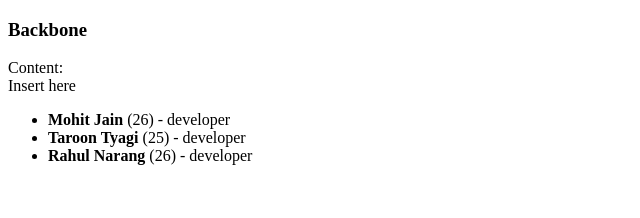
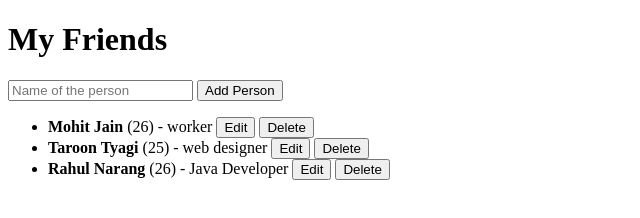
Before and after one commit to trunglt/local.backbone, a plain HTML site: page index.html in a window 1280 px wide. Shown: the whole page, without its empty margins (0-640 px from the left). Drawn offline with nearby package versions, Linux system fonts and the light colour scheme.

Commit message:
backbone first tutorial

```diff
--- a/index.html
+++ b/index.html
@@ -1,20 +1,24 @@
 <!DOCTYPE html>
 <html>
 <head>
-	<meta charset="ISO-8859-1">
-	<title>Insert title here</title>
-	<script src='js/underscore.js'></script>
-	<script src="//ajax.googleapis.com/ajax/libs/jquery/1.10.2/jquery.min.js"></script>
-	<script src='js/backbone.js'></script>
+	<meta charset="utf-8">
+	<title></title>
 </head>
 <body>
-<h3>Backbone</h3>
-<script id="personTemplate" type="text/x-underscore-template">
-    <strong><%= name %></strong> (<%= age %>) - <%= title %>
+	<h1>My Friends</h1>
+	<form id="addPerson" action="">
+			<input type="text" placeholder="Name of the person">
+			<input type="submit" value="Add Person">
+	</form>
+<script id="personTemplate" type="text/template">
+	<span><strong><%= name %></strong> (<%= age %>) - <%= occupation %></span>
+	<button class="edit">Edit</button>
+	<button class="delete">Delete</button>
 </script>
-<div>Content:</div>
-<div id='viewtemplate'>Insert here</div>
-<script src='js/main.js'></script>
 
+<script src="js/underscore.js"></script>
+<script src="//ajax.googleapis.com/ajax/libs/jquery/1.10.2/jquery.min.js"></script>
+<script src="js/backbone.js"></script>
+<script src="js/main.js"></script>
 </body>
 </html>
--- a/js/main.js
+++ b/js/main.js
@@ -1,66 +1,119 @@
-(function(){
+(function() {
 
 window.App = {
 	Models: {},
 	Collections: {},
-    Views: {}
+	Views: {},
+	Router: {}
 };
 
-window.template = function(id){
-    return _.template( $('#' + id).html());
+window.template = function(id) {
+	return _.template( $('#' + id).html() );
 };
 
-
-App.Models.Person = Backbone.Model.extend({
-	defaults: {
-		title: 'developer',
-		age: 29,
-		name: 'trunglt'
+// Router
+App.Router = Backbone.Router.extend({
+	routers: {
+		'': 'index'
 	},
-    setTitle: function(newTitle) {
-        this.set({ title: newTitle });
-    },
-    setLocation: function(newLoc) {
-        this.set({ location: newLoc });
+	index: function(){
+		$(document.boy).append('Index route has been called');
 	}
 });
 
+// Person Model
+App.Models.Person = Backbone.Model.extend({
+	defaults: {
+		name: 'Guest User',
+		age: 30,
+		occupation: 'worker'
+	}
+});
+
+// A List of People
+App.Collections.People = Backbone.Collection.extend({
+	model: App.Models.Person
+});
+
+
+// View for all people
+App.Views.People = Backbone.View.extend({
+	tagName: 'ul',
+
+	initialize: function() {
+		this.collection.on('add', this.addOne, this);
+	},
+
+	render: function() {
+		this.collection.each(this.addOne, this);
+
+		return this;
+	},
+
+	addOne: function(person) {
+		var personView = new App.Views.Person({ model: person });
+		this.$el.append(personView.render().el);
+	}
+});
+
+// The View for a Person
 App.Views.Person = Backbone.View.extend({
-    //el: $('#viewtemplate'),
 	tagName: 'li',
-    template: _.template($('#personTemplate').html()),
-    /*
-    initialize: function() {
-    	this.template = _.template($('#personTemplate').html());
-        _.bindAll(this, 'render');
-        this.model.on('change:title', this.render);
+
+	template: template('personTemplate'),
+
+	initialize: function(){
+		this.model.on('change', this.render, this);
+		this.model.on('destroy', this.remove, this);
 	},
-    */
-    render: function(event) {
-        this.$el.html(
-           this.template(this.model.toJSON())
-        );
+
+	events: {
+	 'click .edit' : 'editPerson',
+	 'click .delete' : 'DestroyPerson'
+	},
+
+	editPerson: function(){
+		var newName = prompt("Please enter the new name", this.model.get('name'));
+		if (!newName) return;
+		this.model.set('name', newName);
+	},
+
+	DestroyPerson: function(){
+		this.model.destroy();
+	},
+
+	remove: function(){
+		this.$el.remove();
+	},
+
+	render: function() {
+		this.$el.html( this.template(this.model.toJSON()) );
 		return this;
 	}
 });
 
-App.Collections.People = Backbone.Collection.extend({
-	model: App.Models.Person
-});
 
-App.Views.People = Backbone.View.extend({
-	tagName: 'ul',
+App.Views.AddPerson = Backbone.View.extend({
+	el: '#addPerson',
 
-	render: function(){
-		this.collection.each(function(person){
-			var personView = new App.Views.Person({model: person});
-			this.$el.append(personView.render().el); // call render method manually
-		}, this);
-		return this; // return this for chaining
+	events: {
+		'submit': 'submit'
+	},
+
+	submit: function(e) {
+		e.preventDefault();
+		var newPersonName = $(e.currentTarget).find('input[type=text]').val();
+		var person = new App.Models.Person({ name: newPersonName });
+		this.collection.add(person);
+
 	}
 });
 
-//Change here for Person Reference from App Collections namespace
+
+// start
+new App.Router;
+Backbone.history.start();
+
 var peopleCollection = new App.Collections.People([
 	{
 		name: 'Mohit Jain',
@@ -77,9 +130,7 @@
 		occupation: 'Java Developer'
 	}
 ]);
-
-// Change here for Person Views from App Views namespace
-var peopleView = new App.Views.People({ collection: peopleCollection });
+var addPersonView = new App.Views.AddPerson({ collection: peopleCollection });
+peopleView = new App.Views.People({ collection: peopleCollection });
 $(document.body).append(peopleView.render().el);
-
 })();
```
Lines whose indentation alone changed are shown as unchanged.
